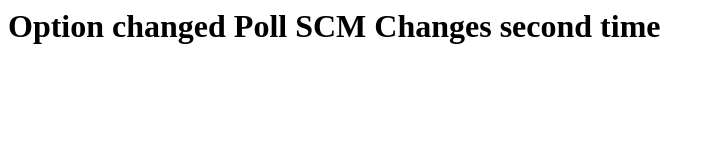
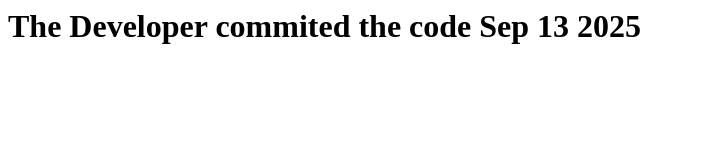
Before and after one commit to PagadalaSuresh-babu/sample-one-J1, a plain HTML site: page index.html in a window 1280 px wide. Shown: the whole page, without its empty margins (0-715 px from the left). Drawn offline with Linux system fonts and the light colour scheme.

Commit message:
Update index.html

```diff
--- a/index.html
+++ b/index.html
@@ -1 +1 @@
-<h1> Option changed Poll SCM Changes second time</h1>
+<h1> The Developer commited the code Sep 13 2025 </h1>
```
